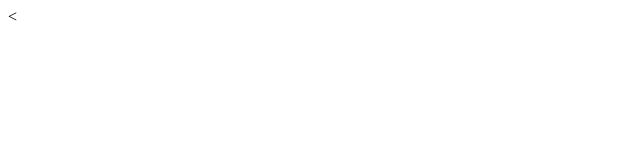
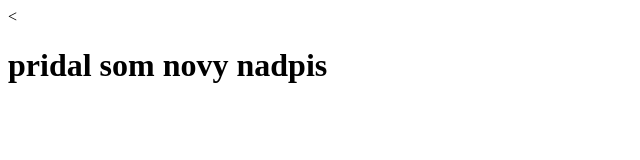
Before and after one commit to Martinessk/Moj-prvy-git, a plain HTML site: page index.html in a window 1280 px wide. Shown: the whole page, without its empty margins (0-640 px from the left). Drawn offline with Linux system fonts and the light colour scheme.

Commit message:
pridal som novy nadpis v index.html

```diff
--- a/index.html
+++ b/index.html
@@ -4,6 +4,7 @@
     <meta charset="UTF-8" />
     <
     <title>Nadpis mojej hlavnej stranky</title>
+    <h1>pridal som novy nadpis</h1>
   </head>
   <body></body>
 </html>
```
